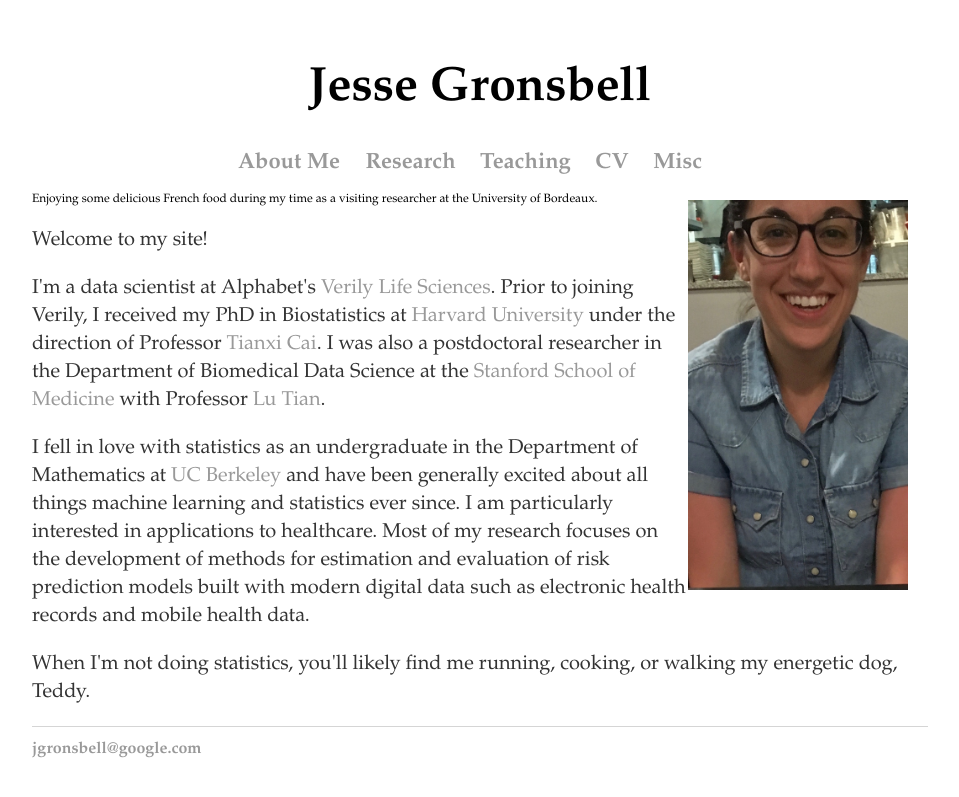
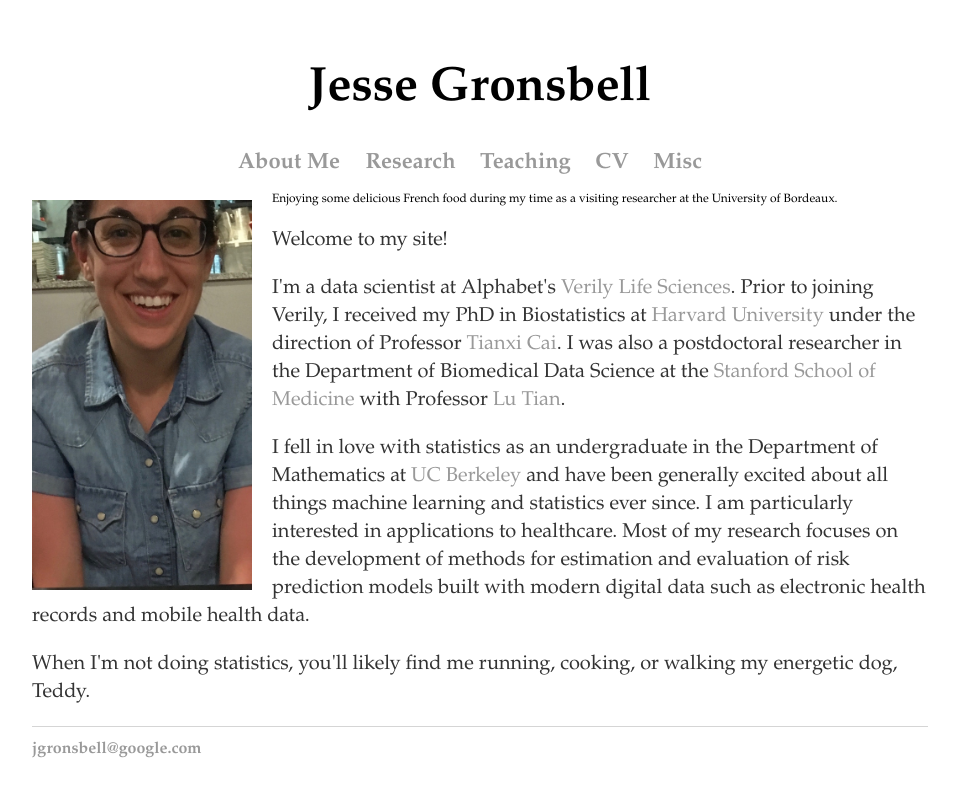
Before and after one commit to jgrons/old_website, a Jekyll site: the page built from index.html, in a window 1280 px wide. Shown: the top 797 px of the page, without its empty margins (160-1119 px from the left). Built offline with Jekyll 4.4.1, drawn with Linux system fonts in a browser that asks for light colours.

Commit message:
Update index.html

```diff
--- a/index.html
+++ b/index.html
@@ -5,7 +5,7 @@
 
 
 		<div id="images">
-            <img src="../pics/me_france.jpeg" HEIGHT="390" WIDTH="220" align="right" style="margin:8px 20px 0px 0px"
+            <img src="../pics/me_france.jpeg" HEIGHT="390" WIDTH="220" align="left" style="margin:8px 20px 0px 0px"
                   title="JG" alt="JG"/>
 	<div class="caption" style="font-size:12px; font-family: palatino">Enjoying some delicious French food during my time as a visiting
 	  researcher at the University of Bordeaux.</div>
```
